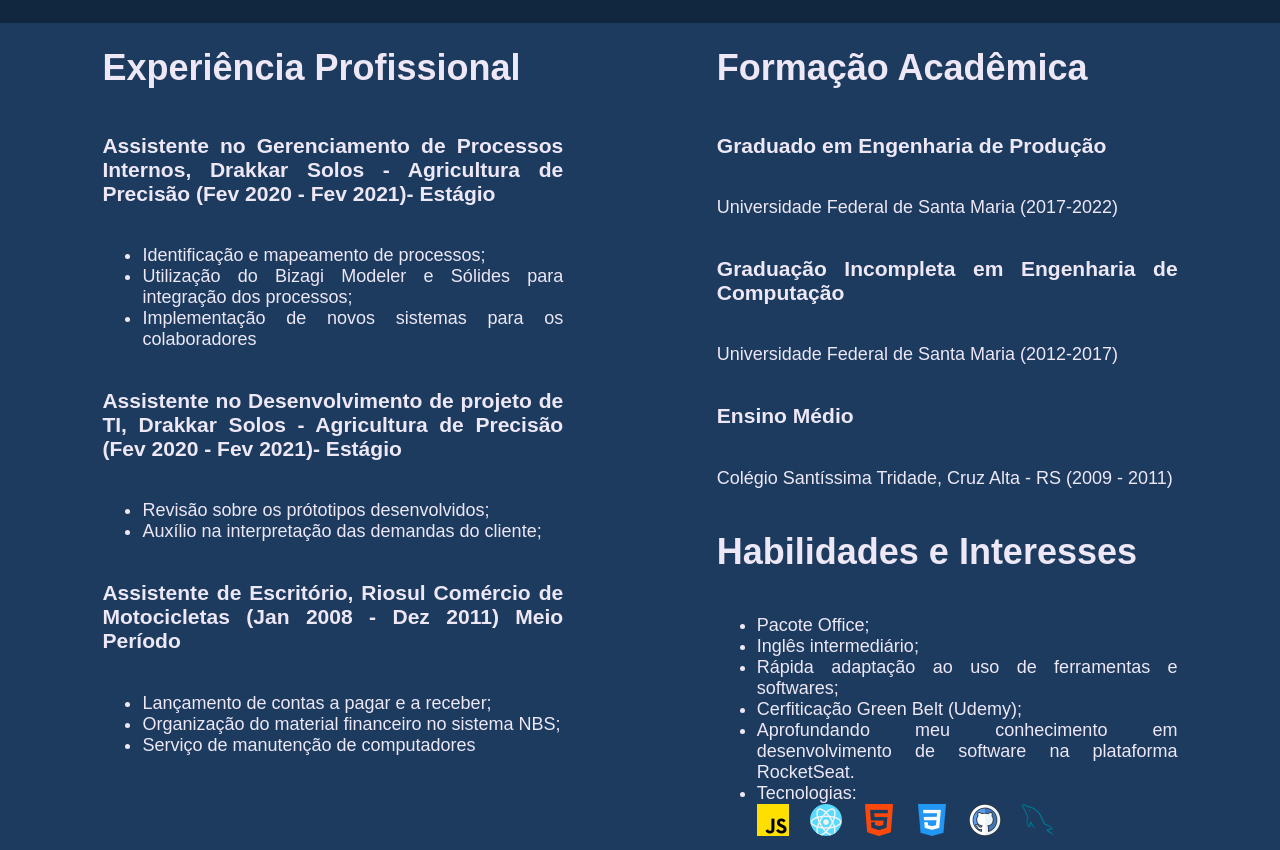
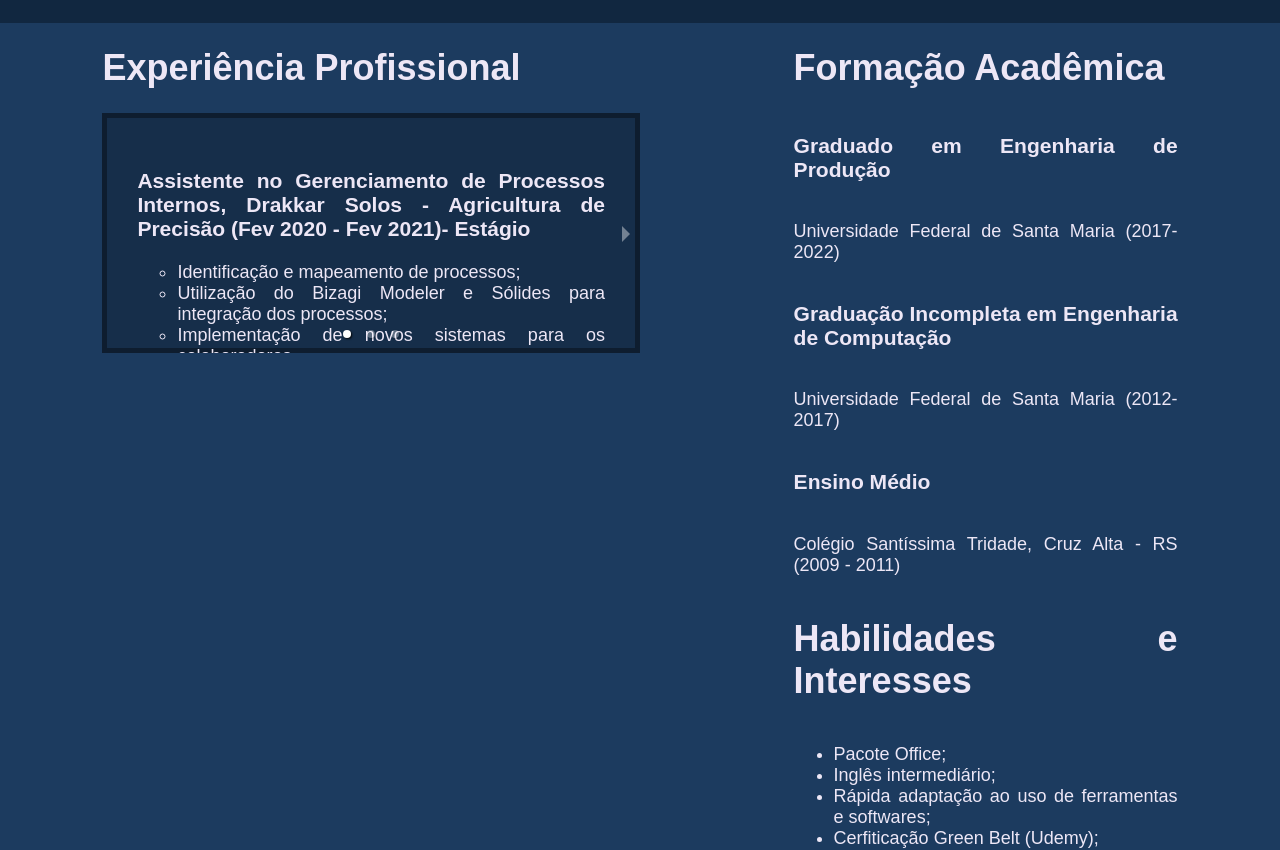
Before and after one commit to Rickazuo/portfolio, a React (Create React App) app: page / in a window 1280 px wide. Shown: the part 529-1379 px from the top of the page. Built offline with nearby package versions, Linux system fonts and the light colour scheme.

Commit message:
add carousel

```diff
--- a/package.json
+++ b/package.json
@@ -12,6 +12,7 @@
     "react": "^18.2.0",
     "react-dom": "^18.2.0",
     "react-icons": "^4.7.1",
+    "react-responsive-carousel": "^3.2.23",
     "react-scripts": "5.0.1",
     "web-vitals": "^2.1.4"
   },
--- a/src/App.css
+++ b/src/App.css
@@ -63,6 +63,7 @@
 
 .left-column {
   margin-right: 12vw;
+  height: 100vh;
 }
 
 .row {
@@ -109,3 +110,23 @@
   display: flex;
   gap: 21px;
 }
+
+.carousel {
+  text-align: justify;
+}
+
+.slide {
+  padding: 1.875rem;
+  height: 30vh;
+  font-size: 1.125rem;
+  background: #162e4a;
+  border: solid #0e1d2f 5px;
+}
+
+li {
+  text-align: justify;
+}
+
+.carousel .carousel-status {
+  z-index: -1;
+}
--- a/src/App.js
+++ b/src/App.js
@@ -1,3 +1,6 @@
+import React from "react";
+import { render } from "react-dom";
+
 import './App.css';
 import js from './assets/js.png'
 import react from './assets/react.png'
@@ -5,8 +8,11 @@ import html5 from './assets/html-5.png'
 import css3 from './assets/css-3.png'
 import github from './assets/github.png'
 import mysql from './assets/mysql.png'
+
 import { Resume } from './components/Resume';
 import Background from './components/background';
+import Carousel from './Carousel';
+
 
 const resume = [{
   aboutMe: `Sou Engenheiro de Produção que busca aprender e interagir com os novos desafios
@@ -19,39 +25,7 @@ const resume = [{
 function App() {
   return (
     <div className='main-container' >
-      <Background></Background>
-      {/* <header className='header' >
-        <img className='image' src={profile} alt='profile'/>
-        <div>
-        <div className='nameTitle'>
-        Ricardo Kazuo Diniz Nozaki
-        </div>
-        <div className='contact'>
-          <div className='info-text'>
-            <img src={cellphone} alt="smartphone icon"/>
-          Celular: (12) 98172-1089
-          </div>
-          <div className='info-text'>
-            <img src={email} alt="email icon"/>
-          E-mail: ricardo.k.nozaki@gmail.com
-          </div >
-          <div className='info-text'>
-            <img src={map} alt="map icon"/>
-          Cidade: Taubaté-SP
-          </div>
-          <div>
-            <a href='https://www.linkedin.com/in/ricardo-nozaki-2870b5189/'>
-            <img width="32px" src={linkedin64} alt="icon linkedin"></img>
-            </a>
-          </div>
-          <div>
-            <a href="https://github.com/Rickazuo">
-              <img width="32px" src={github} alt="icon github"></img>
-            </a>
-          </div>
-        </div>
-        </div>
-      </header> */}
+      <Background/>
       <div className='resume-body'>
       <div>
         {resume.map(({aboutMe}) =>
@@ -64,31 +38,7 @@ function App() {
       <div className='row'>
         <div className='column left-column'>
           <h1>Experiência Profissional</h1>
-          <h3>Assistente no Gerenciamento de Processos Internos, Drakkar Solos - Agricultura de
-            Precisão (Fev 2020 - Fev 2021)- Estágio
-          </h3>
-          <ul>
-            <li>Identificação e mapeamento de processos;</li>
-            <li>Utilização do Bizagi Modeler e Sólides para integração dos processos;</li>
-            <li>Implementação de novos sistemas para os colaboradores</li>
-          </ul>
-          <h3>
-          Assistente no Desenvolvimento de projeto de TI, Drakkar Solos - Agricultura de
-          Precisão (Fev 2020 - Fev 2021)- Estágio
-          </h3>
-          <ul>
-            <li>Revisão sobre os prótotipos desenvolvidos;</li>
-            <li>Auxílio na interpretação das demandas do cliente;</li>
-          </ul>
-          <h3>
-          Assistente de Escritório, Riosul Comércio de Motocicletas (Jan 2008 - Dez 2011)
-          Meio Período
-          </h3>
-          <ul>
-            <li>Lançamento de contas a pagar e a receber;</li>
-            <li>Organização do material financeiro no sistema NBS;</li>
-            <li>Serviço de manutenção de computadores</li>
-          </ul>
+        <Carousel />
         </div>
         <div className='column'>
           <h1>Formação Acadêmica</h1>
@@ -125,4 +75,5 @@ function App() {
   );
 }
 
+render(<App />, document.getElementById("root"));
 export default App;
--- /dev/null
+++ b/src/Carousel.js
@@ -0,0 +1,54 @@
+import React from "react";
+import { Carousel } from "react-responsive-carousel";
+
+const CarouselBox = () => (
+  <Carousel>
+    <div className="carousel">
+    <h3>
+    Assistente no Gerenciamento de Processos Internos, Drakkar Solos - Agricultura de Precisão (Fev 2020 - Fev 2021)- Estágio
+    </h3>
+      <ul>
+        <li>
+        Identificação e mapeamento de processos;
+        </li>
+        <li>
+        Utilização do Bizagi Modeler e Sólides para integração dos processos;
+        </li>
+        <li>
+        Implementação de novos sistemas para os colaboradores
+        </li>
+      </ul>
+    </div>
+    <div className="carousel">
+    <h3>
+    Assistente no Desenvolvimento de projeto de TI, Drakkar Solos - Agricultura de Precisão (Fev 2020 - Fev 2021)- Estágio
+    </h3>
+      <ul>
+        <li>
+        Revisão sobre os prótotipos desenvolvidos;
+        </li>
+        <li>
+        Auxílio na interpretação das demandas do cliente;
+        </li>
+      </ul>
+    </div>
+    <div className="carousel">
+    <h3>
+    Assistente de Escritório, Riosul Comércio de Motocicletas (Jan 2008 - Dez 2011) Meio Período
+    </h3>
+      <ul>
+        <li>
+        Lançamento de contas a pagar e a receber;
+        </li>
+        <li>
+        Organização do material financeiro no sistema NBS;
+        </li>
+        <li>
+        Serviço de manutenção de computadores
+        </li>
+      </ul>
+    </div>
+  </Carousel>
+);
+
+export default CarouselBox;
--- a/src/index.js
+++ b/src/index.js
@@ -2,6 +2,7 @@ import React from 'react';
 import ReactDOM from 'react-dom/client';
 import './index.css';
 import App from './App';
+import "react-responsive-carousel/lib/styles/carousel.min.css";
 
 const root = ReactDOM.createRoot(document.getElementById('root'));
 root.render(
```
Also changed, not shown: 1 other file (tests, documents, lock files or other folders).
